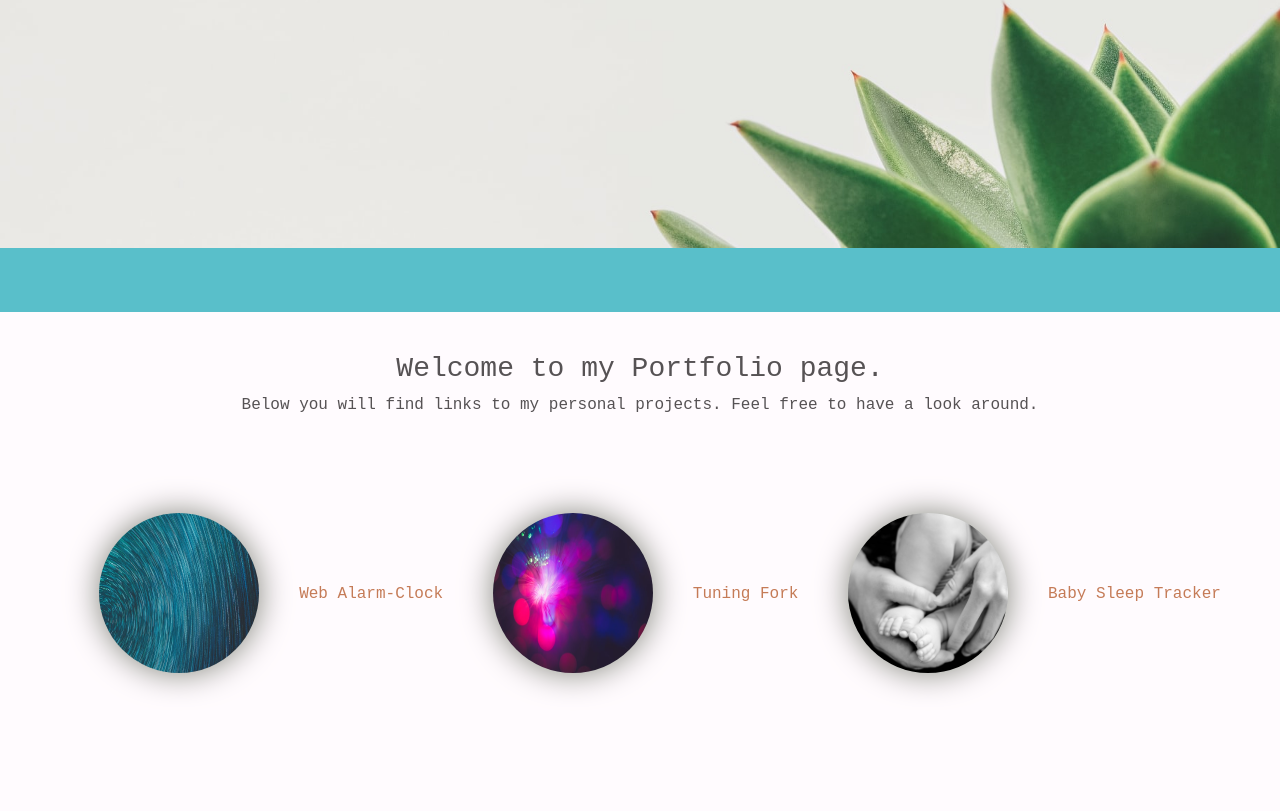
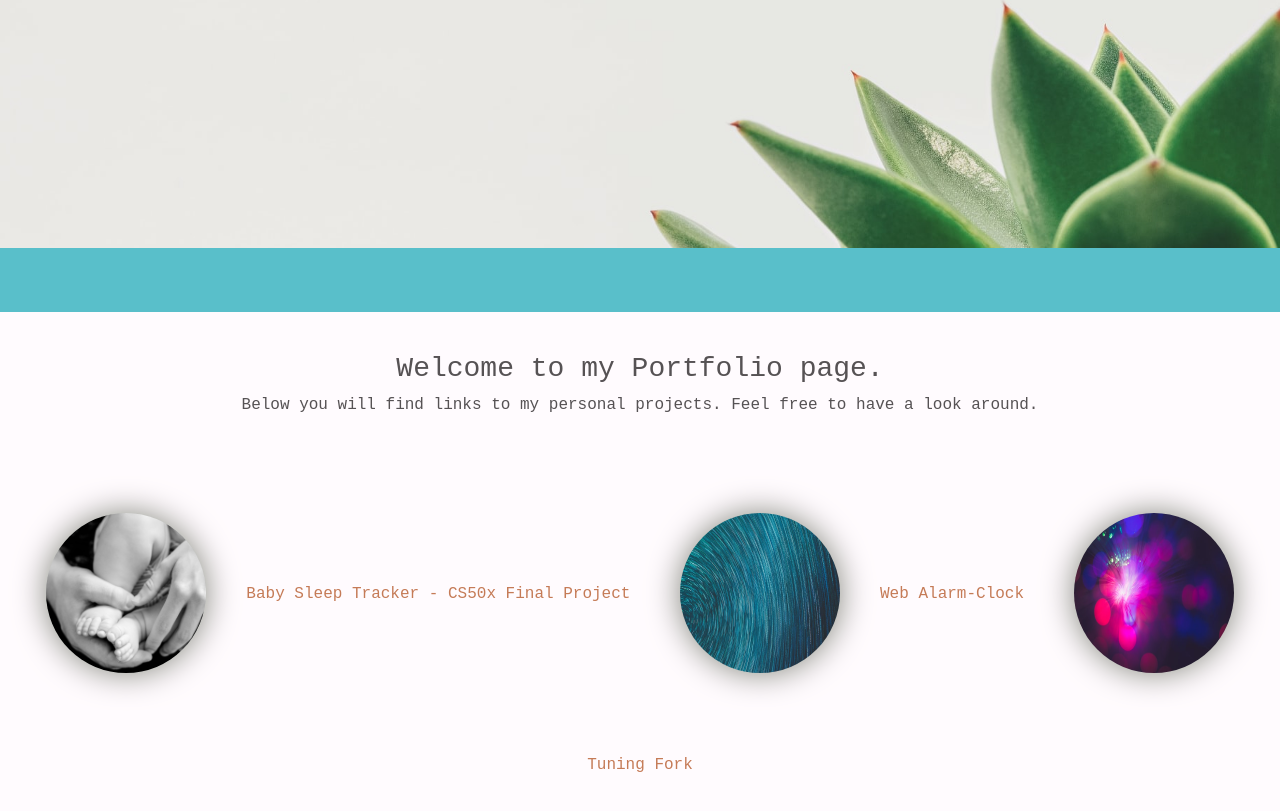
Before and after one commit to DenitoLuz/DenitoLuz.github.io, a plain HTML site: page index.html in a window 1280 px wide. Shown: the part 444-1255 px from the top of the page. Drawn offline with nearby package versions, Linux system fonts and the light colour scheme.

Commit message:
change babysleeptracker to position one

```diff
--- a/index.html
+++ b/index.html
@@ -69,9 +69,10 @@
                 Below you will find links to my personal projects. Feel free to have a look around.
             </p>
             <div class="projs">
+                <a href="babytrack.html"><img src="baby.jpg" class="projpics img-fluids" alt="CLink to Sleeptracker">Baby Sleep Tracker - CS50x Final Project</a>
                 <a href="clock.html"><img src="imgProjA.jpg" class="projpics img-fluids" alt="Link to Clock">Web Alarm-Clock</a>
                 <a href="tuningfork.html"><img src="imgProjB.jpg" class="projpics img-fluids" alt="Link to Tuningfork">Tuning Fork</a>
-                <a href="babytrack.html"><img src="baby.jpg" class="projpics img-fluids" alt="CLink to Sleeptracker">Baby Sleep Tracker</a>
+
             </div>
         </section>
 
```
